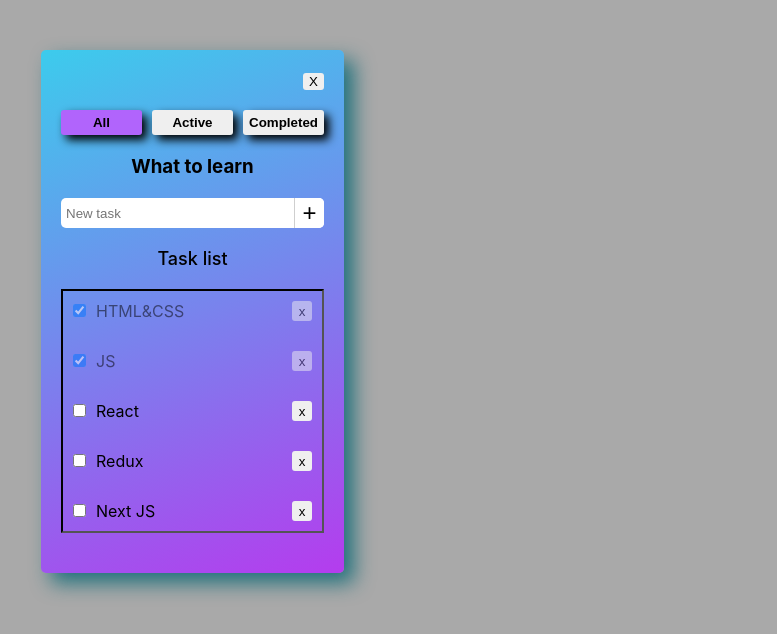
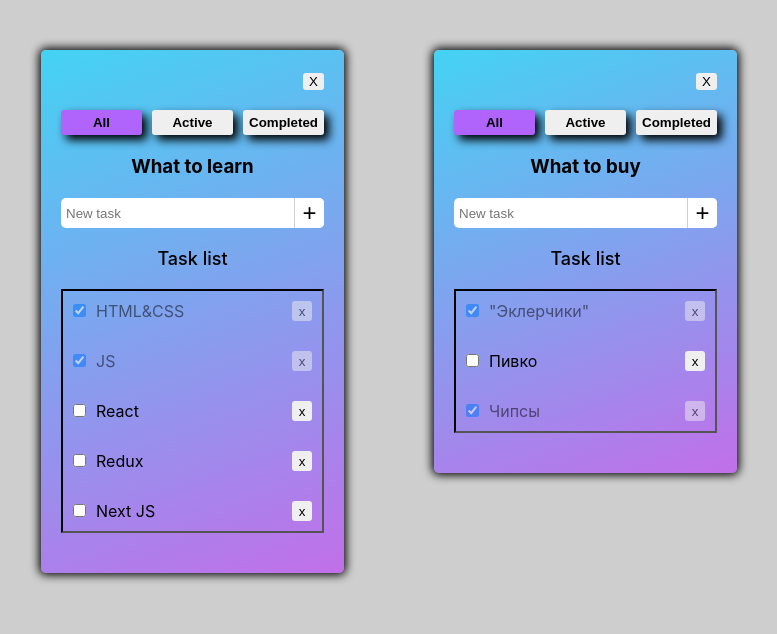
Before and after one commit to CrusaderDen/project_todolist, a React (Create React App) app: page / in a window 1280 px wide. Shown: the top 634 px of the page, without its empty margins (9-786 px from the left). Built offline with nearby package versions, Linux system fonts and the light colour scheme.

Commit message:
Added multiple tudulists

```diff
--- a/src/App.css
+++ b/src/App.css
@@ -3,6 +3,7 @@
     display: inline-flex;
     /*flex-direction: column;*/
     align-items: start;
+    gap: 50px;
 }
 
 .App > div {
--- a/src/App.tsx
+++ b/src/App.tsx
@@ -2,6 +2,12 @@ import React, {useState} from 'react';
 import './App.css';
 import {TodoList} from "./components/todolist/TodoList";
 import {v1} from "uuid";
+
+export type TodolistType = {
+    id: string
+    title: string
+    filter: FilterValuesType
+}
 
 export type TaskType = {
     id: string
@@ -15,45 +21,93 @@ function App() {
 
     //BLL
 
-    const todoListTitle = 'What to learn'
+    // const [tasks, setTasks] = useState<TaskType[]>([
+    //     {id: v1(), title: 'HTML&CSS', isDone: true},
+    //     {id: v1(), title: 'JS', isDone: true},
+    //     {id: v1(), title: 'React', isDone: false},
+    //     {id: v1(), title: 'Redux', isDone: false},
+    //     {id: v1(), title: 'Next JS', isDone: false},
+    // ])
 
-    const [tasks, setTasks] = useState<TaskType[]>([
+    const todolistId1 = v1()
+    const todolistId2 = v1()
+
+    const [todolists, setTodolists] = useState<TodolistType[]>([
+        {id: todolistId1, title: 'What to learn', filter: 'all'},
+        {id: todolistId2, title: 'What to buy', filter: 'all'},
+    ])
+
+    const [allTasks, setAllTasks] = useState({
+        [todolistId1]: [
             {id: v1(), title: 'HTML&CSS', isDone: true},
             {id: v1(), title: 'JS', isDone: true},
             {id: v1(), title: 'React', isDone: false},
             {id: v1(), title: 'Redux', isDone: false},
             {id: v1(), title: 'Next JS', isDone: false},
-    ])
+        ],
+        [todolistId2]: [
+            {id: v1(), title: '"Эклерчики"', isDone: true},
+            {id: v1(), title: 'Пивко', isDone: false},
+            {id: v1(), title: 'Чипсы', isDone: true},
+        ],
+
+    })
 
 
-    const [filter, setFilter] = useState<FilterValuesType>('all')
-
-    function addTask(taskTitle: string) {
-        const newTask: TaskType = {
+    function addTask(taskTitle: string, todolistId: string) {
+        const task: TaskType = {
             id: v1(),
             title: taskTitle,
             isDone: false
         }
-        const nextState = [newTask, ...tasks]
-        setTasks(nextState)
+        const tasks = allTasks[todolistId]
+        const newTasks = [task, ...tasks]
+        allTasks[todolistId] = newTasks
+        setAllTasks({...allTasks})
     }
 
-    function changeStatus(id: string, isDone: boolean) {
-        let task = tasks.find(t => id === t.id)
-        if (task) task.isDone = isDone
-        setTasks([...tasks])
+    function changeStatus(id: string, isDone: boolean, todolistId: string) {
+        let task = allTasks[todolistId].find(t => id === t.id)
+        if (task) {
+            task.isDone = isDone
+            setAllTasks({...allTasks})
+        }
     }
 
-    function removeTask(taskId: string): void {
-        setTasks(tasks.filter(task => task.id !== taskId))
+    function removeTask(taskId: string, todolistId: string) {
+        const tasks = allTasks[todolistId]
+        const filteredTasks = tasks.filter(task => task.id !== taskId)
+        allTasks[todolistId] = filteredTasks
+        setAllTasks({...allTasks})
     }
 
 
-    function changeTodoListFilter(filter: FilterValuesType) {
-        setFilter(filter)
+    function changeTodoListFilter(filter: FilterValuesType, todolistId: string) {
+        const todolist = todolists.find(tl => tl.id === todolistId)
+        if (todolist) {
+            todolist.filter = filter
+            setTodolists([...todolists])
+        }
     }
 
-    //UI
+
+    /*
+        const todolistAttributes = {
+            title: todoListTitle,
+            tasks: filteredTasks,
+            filter,
+            removeTask,
+            addTask,
+            changeTodoListFilter,
+            changeStatus,
+        }
+     */
+
+
+    return (
+        <div className="App">
+
+            {todolists.map(todoList => {
                 const getFilteredTasks = (allTasks: Array<TaskType>, currentFilter: FilterValuesType): Array<TaskType> => {
                     switch (currentFilter) {
                         case 'active' :
@@ -65,10 +119,30 @@ function App() {
                     }
                 }
 
-    const filteredTasks = getFilteredTasks(tasks, filter)
+                const filteredTasks = getFilteredTasks(allTasks[todoList.id], todoList.filter)
 
-    return (
-        <div className="App">
+                return <TodoList
+                    key={todoList.id}
+                    todoListId={todoList.id}
+                    title={todoList.title}
+                    tasks={filteredTasks}
+                    removeTask={removeTask}
+                    addTask={addTask}
+                    changeTodoListFilter={changeTodoListFilter}
+                    changeStatus={changeStatus}
+                    filter={todoList.filter}
+                />
+            })}
+
+
+        </div>
+    );
+}
+
+export default App;
+
+
+/*
 <TodoList
     title={todoListTitle}
     tasks={filteredTasks}
@@ -78,8 +152,4 @@ function App() {
     changeStatus={changeStatus}
     filter={filter}
 />
-        </div>
-    );
-}
-
-export default App;
+*/
--- a/src/components/todolist/TodoList.tsx
+++ b/src/components/todolist/TodoList.tsx
@@ -8,12 +8,13 @@ import {InputTaskField} from "./todolist_Components/InputTaskField";
 import {TasksList} from "./todolist_Components/TasksList";
 
 type TodoListPropsType = {
+    todoListId: string
     title: string
     tasks: TaskType[]
-    removeTask: (taskId: string) => void
-    addTask: (newTitle: string) => void
-    changeTodoListFilter: (filter: FilterValuesType) => void
-    changeStatus: (id: string, isDone: boolean) => void
+    removeTask: (taskId: string, todolistId: string) => void
+    addTask: (newTitle: string, todolistId: string) => void
+    changeTodoListFilter: (filter: FilterValuesType, todolistId: string) => void
+    changeStatus: (id: string, isDone: boolean, todolistId: string) => void
     filter: FilterValuesType
 }
 
@@ -23,11 +24,13 @@ export const TodoList = (props: TodoListPropsType) => {
     return (
         <S.StyledTodolist>
             <CloseTodoListButton/>
-            <FilterButtons changeTodoListFilter={props.changeTodoListFilter} filter={props.filter}/>
+            <FilterButtons changeTodoListFilter={props.changeTodoListFilter} filter={props.filter}
+                           todoListId={props.todoListId}/>
             <TodoListTitle title={props.title}/>
-            <InputTaskField addTask={props.addTask}/>
+            <InputTaskField addTask={props.addTask} todoListId={props.todoListId}/>
             <S.StyledTasksTitle>Task list</S.StyledTasksTitle>
-            <TasksList tasks={props.tasks} removeTask={props.removeTask} changeStatus={props.changeStatus}/>
+            <TasksList tasks={props.tasks} removeTask={props.removeTask} changeStatus={props.changeStatus}
+                       todoListId={props.todoListId}/>
         </S.StyledTodolist>
     )
 }
--- a/src/components/todolist/_styles.ts
+++ b/src/components/todolist/_styles.ts
@@ -1,6 +1,7 @@
 import styled, {css} from "styled-components";
 
 const StyledButton = styled.button<any>`
+    user-select: none;
     border-radius: 3px;
     border: none;
     ${props => props.filter === props.$expectedFilter && props.$expectedFilter !== undefined && css`
@@ -31,8 +32,9 @@ const StyledTask = styled.div`
 `
 
 const StyledTodolist = styled.div`
-    background-image: linear-gradient(160deg, rgba(33, 212, 253, 0.8) 0%, rgba(183, 33, 255, 0.8) 100%);
-    box-shadow: 10px 10px 20px rgba(18, 107, 120, 0.9);
+    background-image: linear-gradient(160deg, rgba(33, 212, 253, 0.8) 0%, rgba(183, 33, 255, 0.55) 100%);
+    //box-shadow: 10px 10px 20px rgba(18, 107, 120, 0.9);
+    box-shadow: 0 0 10px 2px rgb(0, 0, 0);
     border-radius: 5px;
     padding: 20px;
     min-width: 250px;
--- a/src/components/todolist/todolist_Components/FilterButtons.tsx
+++ b/src/components/todolist/todolist_Components/FilterButtons.tsx
@@ -5,7 +5,8 @@ import {FilterValuesType} from "../../../App";
 
 
 type FilterButtonsPropsType = {
-    changeTodoListFilter: (filter: FilterValuesType) => void
+    todoListId: string
+    changeTodoListFilter: (filter: FilterValuesType, todolistId: string) => void
     filter: FilterValuesType
 }
 
@@ -13,15 +14,15 @@ type FilterButtonsPropsType = {
 export const FilterButtons = (props: FilterButtonsPropsType) => {
 
     function onAllClickHandler() {
-        props.changeTodoListFilter('all')
+        props.changeTodoListFilter('all', props.todoListId)
     }
 
     function onActiveClickHandler() {
-        props.changeTodoListFilter('active')
+        props.changeTodoListFilter('active', props.todoListId)
     }
 
     function onCompletedClickHandler() {
-        props.changeTodoListFilter('completed')
+        props.changeTodoListFilter('completed', props.todoListId)
     }
 
     return (
--- a/src/components/todolist/todolist_Components/InputTaskField.tsx
+++ b/src/components/todolist/todolist_Components/InputTaskField.tsx
@@ -4,7 +4,8 @@ import {S} from "../_styles";
 
 
 type InputTaskFieldPropsType = {
-    addTask: (newTitle: string) => void
+    todoListId: string
+    addTask: (newTitle: string, todolistId: string) => void
 }
 
 export const InputTaskField = (props: InputTaskFieldPropsType) => {
@@ -28,7 +29,7 @@ export const InputTaskField = (props: InputTaskFieldPropsType) => {
             setError('Title is required')
             return
         }
-        props.addTask(newTaskTitle.trim())
+        props.addTask(newTaskTitle.trim(), props.todoListId)
         setNewTaskTitle('')
     }
 
--- a/src/components/todolist/todolist_Components/Task.tsx
+++ b/src/components/todolist/todolist_Components/Task.tsx
@@ -3,22 +3,23 @@ import {UniversalButton} from "./UniversalButton";
 import {S} from '../_styles'
 
 type TaskPropsType = {
+    todoListId: string
     taskId: string
     title: string
     isDone: boolean
-    removeTask: (taskId: string) => void
-    changeStatus: (id: string, isDone: boolean) => void
+    removeTask: (taskId: string, todolistId: string) => void
+    changeStatus: (id: string, isDone: boolean, todolistId: string) => void
 }
 
 export const Task = (props: TaskPropsType) => {
 
 
     function onRemoveHandler() {
-        props.removeTask(props.taskId)
+        props.removeTask(props.taskId, props.todoListId)
     }
 
     function onChangeHandler(e: ChangeEvent<HTMLInputElement>) {
-        props.changeStatus(props.taskId, e.currentTarget.checked)
+        props.changeStatus(props.taskId, e.currentTarget.checked, props.todoListId)
     }
 
 
--- a/src/components/todolist/todolist_Components/TasksList.tsx
+++ b/src/components/todolist/todolist_Components/TasksList.tsx
@@ -4,9 +4,10 @@ import {TaskType} from "../../../App";
 import {Task} from "./Task";
 
 type TasksListPropsType = {
+    todoListId: string
     tasks: TaskType[]
-    removeTask: (taskId: string) => void
-    changeStatus: (id: string, isDone: boolean) => void
+    removeTask: (taskId: string, todolistId: string) => void
+    changeStatus: (id: string, isDone: boolean, todolistId: string) => void
 }
 
 export const TasksList = (props: TasksListPropsType) => {
@@ -17,7 +18,7 @@ export const TasksList = (props: TasksListPropsType) => {
             return (
                 <li key={task.id} className={task.isDone ? 'is-done' : ''}>
                     <Task taskId={task.id} title={task.title} isDone={task.isDone} removeTask={props.removeTask}
-                          changeStatus={props.changeStatus}/>
+                          changeStatus={props.changeStatus} todoListId={props.todoListId}/>
                 </li>
             )
         })
--- a/src/index.css
+++ b/src/index.css
@@ -9,7 +9,7 @@ body {
     sans-serif;
     -webkit-font-smoothing: antialiased;
     -moz-osx-font-smoothing: grayscale;
-    background-color: darkgray;
+    background-color: #cecece;
 }
 
 code {
```
Lines whose indentation alone changed are shown as unchanged.
